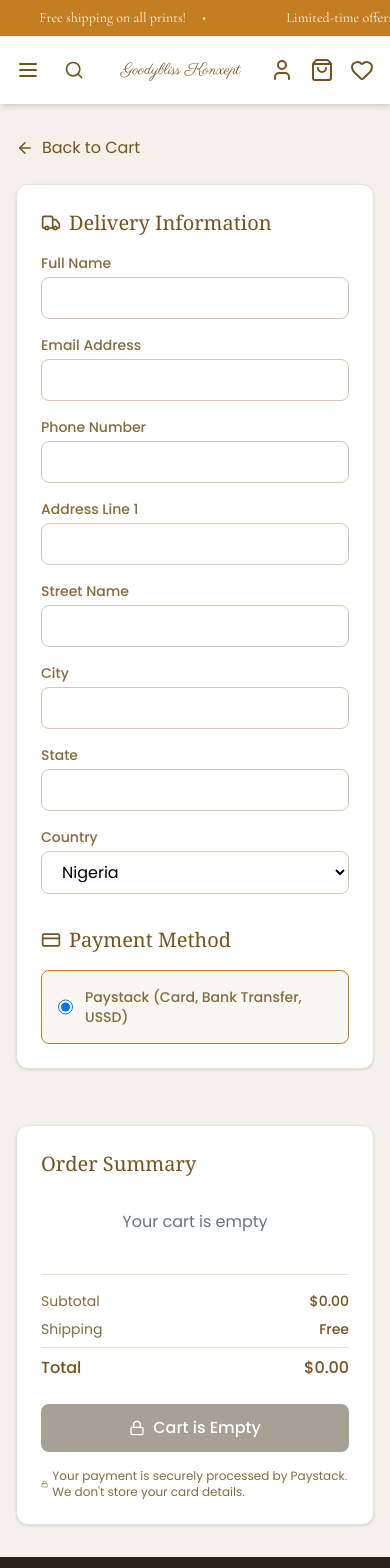
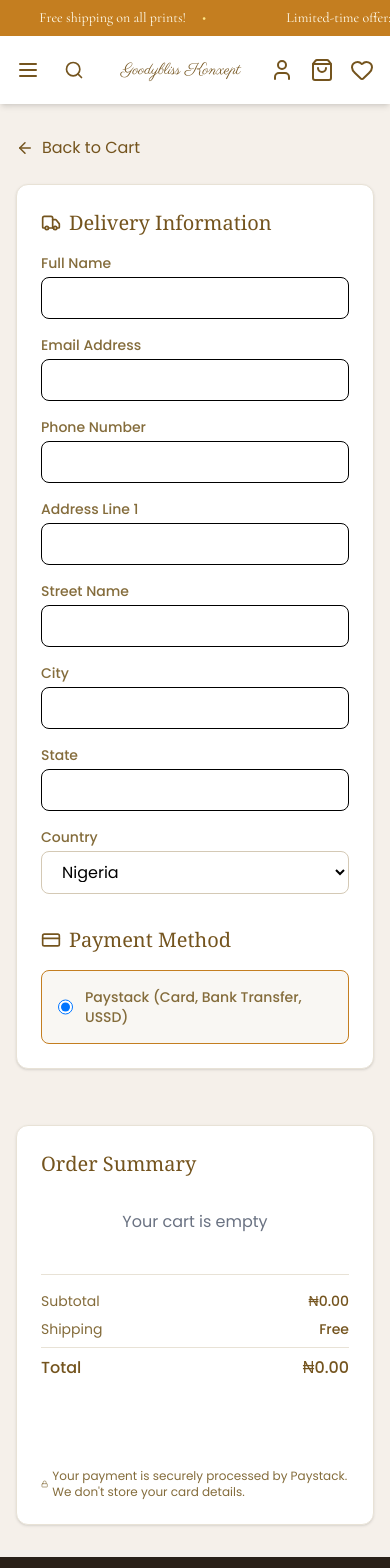
Before and after one commit to ukeje71/Goodybliss-Konxept, a React (Vite) app: page /checkout in a window 390 px wide. Shown: the top 1568 px of the page. Built offline with nearby package versions, Linux system fonts and the light colour scheme.

Commit message:
Feature:Changed currency

```diff
--- a/src/components/Layouts/Cart.jsx
+++ b/src/components/Layouts/Cart.jsx
@@ -52,7 +52,7 @@
                   <p className="text-sm text-[#846C3B]/80">{item.size}</p>
                   <div className="flex justify-between items-center mt-1">
                     <span className="text-[#74541e] font-medium">
-                      {/* ${item.price.toFixed(2)} */}
+                      {/* ₦{item.price.toFixed(2)} */}
                     </span>
                     <div className="flex items-center gap-2">
                       <button
@@ -98,7 +98,7 @@
           <div className="flex justify-between mb-4">
             <span className="text-[#846C3B]">Subtotal</span>
             <span className="text-[#74541e] font-medium">
-              ${getTotalPrice().toFixed(2)}
+              ₦{getTotalPrice().toFixed(2)}
             </span>
           </div>
           <Link
--- a/src/pages/Checkoutpage.jsx
+++ b/src/pages/Checkoutpage.jsx
@@ -28,8 +28,10 @@
     const errors = {};
     if (!formData.fullName.trim()) errors.fullName = "Full name required";
     if (!formData.email.trim()) errors.email = "Email required";
-    if (!formData.phoneNumber.trim()) errors.phoneNumber = "Phone number required";
-    if (!formData.addressLine1.trim()) errors.addressLine1 = "Address line required";
+    if (!formData.phoneNumber.trim())
+      errors.phoneNumber = "Phone number required";
+    if (!formData.addressLine1.trim())
+      errors.addressLine1 = "Address line required";
     if (!formData.streetName.trim()) errors.streetName = "Street name required";
     if (!formData.city.trim()) errors.city = "City required";
     if (!formData.state.trim()) errors.state = "State required";
@@ -52,7 +54,7 @@
 
   const handleInputChange = (e) => {
     const { name, value } = e.target;
-    setFormData(prev => ({ ...prev, [name]: value }));
+    setFormData((prev) => ({ ...prev, [name]: value }));
   };
 
   return (
@@ -85,10 +87,14 @@
                     name="fullName"
                     value={formData.fullName}
                     onChange={handleInputChange}
-                    className={`w-full px-4 py-2 border ${formErrors.fullName ? 'border-red-500' : 'border-[#d4c9b5]'} rounded-lg focus:ring-2 focus:ring-[#C47E20] focus:border-[#C47E20]`}
+                    className={`w-full px-4 py-2 border ₦{formErrors.fullName ? 'border-red-500' : 'border-[#d4c9b5]'} rounded-lg focus:ring-2 focus:ring-[#C47E20] focus:border-[#C47E20]`}
                     required
                   />
-                  {formErrors.fullName && <p className="text-red-500 text-xs mt-1">{formErrors.fullName}</p>}
+                  {formErrors.fullName && (
+                    <p className="text-red-500 text-xs mt-1">
+                      {formErrors.fullName}
+                    </p>
+                  )}
                 </div>
 
                 <div>
@@ -100,10 +106,14 @@
                     name="email"
                     value={formData.email}
                     onChange={handleInputChange}
-                    className={`w-full px-4 py-2 border ${formErrors.email ? 'border-red-500' : 'border-[#d4c9b5]'} rounded-lg focus:ring-2 focus:ring-[#C47E20] focus:border-[#C47E20]`}
+                    className={`w-full px-4 py-2 border ₦{formErrors.email ? 'border-red-500' : 'border-[#d4c9b5]'} rounded-lg focus:ring-2 focus:ring-[#C47E20] focus:border-[#C47E20]`}
                     required
                   />
-                  {formErrors.email && <p className="text-red-500 text-xs mt-1">{formErrors.email}</p>}
+                  {formErrors.email && (
+                    <p className="text-red-500 text-xs mt-1">
+                      {formErrors.email}
+                    </p>
+                  )}
                 </div>
 
                 <div>
@@ -115,10 +125,14 @@
                     name="phoneNumber"
                     value={formData.phoneNumber}
                     onChange={handleInputChange}
-                    className={`w-full px-4 py-2 border ${formErrors.phoneNumber ? 'border-red-500' : 'border-[#d4c9b5]'} rounded-lg focus:ring-2 focus:ring-[#C47E20] focus:border-[#C47E20]`}
+                    className={`w-full px-4 py-2 border ₦{formErrors.phoneNumber ? 'border-red-500' : 'border-[#d4c9b5]'} rounded-lg focus:ring-2 focus:ring-[#C47E20] focus:border-[#C47E20]`}
                     required
                   />
-                  {formErrors.phoneNumber && <p className="text-red-500 text-xs mt-1">{formErrors.phoneNumber}</p>}
+                  {formErrors.phoneNumber && (
+                    <p className="text-red-500 text-xs mt-1">
+                      {formErrors.phoneNumber}
+                    </p>
+                  )}
                 </div>
 
                 <div>
@@ -130,10 +144,14 @@
                     name="addressLine1"
                     value={formData.addressLine1}
                     onChange={handleInputChange}
-                    className={`w-full px-4 py-2 border ${formErrors.addressLine1 ? 'border-red-500' : 'border-[#d4c9b5]'} rounded-lg focus:ring-2 focus:ring-[#C47E20] focus:border-[#C47E20]`}
+                    className={`w-full px-4 py-2 border ₦{formErrors.addressLine1 ? 'border-red-500' : 'border-[#d4c9b5]'} rounded-lg focus:ring-2 focus:ring-[#C47E20] focus:border-[#C47E20]`}
                     required
                   />
-                  {formErrors.addressLine1 && <p className="text-red-500 text-xs mt-1">{formErrors.addressLine1}</p>}
+                  {formErrors.addressLine1 && (
+                    <p className="text-red-500 text-xs mt-1">
+                      {formErrors.addressLine1}
+                    </p>
+                  )}
                 </div>
 
                 <div>
@@ -145,10 +163,14 @@
                     name="streetName"
                     value={formData.streetName}
                     onChange={handleInputChange}
-                    className={`w-full px-4 py-2 border ${formErrors.streetName ? 'border-red-500' : 'border-[#d4c9b5]'} rounded-lg focus:ring-2 focus:ring-[#C47E20] focus:border-[#C47E20]`}
+                    className={`w-full px-4 py-2 border ₦{formErrors.streetName ? 'border-red-500' : 'border-[#d4c9b5]'} rounded-lg focus:ring-2 focus:ring-[#C47E20] focus:border-[#C47E20]`}
                     required
                   />
-                  {formErrors.streetName && <p className="text-red-500 text-xs mt-1">{formErrors.streetName}</p>}
+                  {formErrors.streetName && (
+                    <p className="text-red-500 text-xs mt-1">
+                      {formErrors.streetName}
+                    </p>
+                  )}
                 </div>
 
                 <div className="grid grid-cols-1 md:grid-cols-3 gap-4">
@@ -161,10 +183,14 @@
                       name="city"
                       value={formData.city}
                       onChange={handleInputChange}
-                      className={`w-full px-4 py-2 border ${formErrors.city ? 'border-red-500' : 'border-[#d4c9b5]'} rounded-lg focus:ring-2 focus:ring-[#C47E20] focus:border-[#C47E20]`}
+                      className={`w-full px-4 py-2 border ₦{formErrors.city ? 'border-red-500' : 'border-[#d4c9b5]'} rounded-lg focus:ring-2 focus:ring-[#C47E20] focus:border-[#C47E20]`}
                       required
                     />
-                    {formErrors.city && <p className="text-red-500 text-xs mt-1">{formErrors.city}</p>}
+                    {formErrors.city && (
+                      <p className="text-red-500 text-xs mt-1">
+                        {formErrors.city}
+                      </p>
+                    )}
                   </div>
 
                   <div>
@@ -176,10 +202,14 @@
                       name="state"
                       value={formData.state}
                       onChange={handleInputChange}
-                      className={`w-full px-4 py-2 border ${formErrors.state ? 'border-red-500' : 'border-[#d4c9b5]'} rounded-lg focus:ring-2 focus:ring-[#C47E20] focus:border-[#C47E20]`}
+                      className={`w-full px-4 py-2 border ₦{formErrors.state ? 'border-red-500' : 'border-[#d4c9b5]'} rounded-lg focus:ring-2 focus:ring-[#C47E20] focus:border-[#C47E20]`}
                       required
                     />
-                    {formErrors.state && <p className="text-red-500 text-xs mt-1">{formErrors.state}</p>}
+                    {formErrors.state && (
+                      <p className="text-red-500 text-xs mt-1">
+                        {formErrors.state}
+                      </p>
+                    )}
                   </div>
 
                   <div>
@@ -234,7 +264,10 @@
               <div className="space-y-4 mb-6 max-h-96 overflow-y-auto">
                 {cartItems.length > 0 ? (
                   cartItems.map((item) => (
-                    <div key={item.id} className="flex justify-between items-center">
+                    <div
+                      key={item.id}
+                      className="flex justify-between items-center"
+                    >
                       <div className="flex items-center">
                         <img
                           src={item.imageUrl}
@@ -242,48 +275,58 @@
                           className="w-12 h-12 object-cover rounded mr-3"
                         />
                         <div>
-                          <h3 className="text-sm font-medium text-[#74541e]">{item.title}</h3>
-                          <p className="text-xs text-[#846C3B]">Qty: {item.quantity}</p>
+                          <h3 className="text-sm font-medium text-[#74541e]">
+                            {item.title}
+                          </h3>
+                          <p className="text-xs text-[#846C3B]">
+                            Qty: {item.quantity}
+                          </p>
                         </div>
                       </div>
                       <span className="text-sm font-medium text-[#74541e]">
-                        ${(item.price * item.quantity).toFixed(2)}
+                        ₦{(item.price * item.quantity).toFixed(2)}
                       </span>
                     </div>
                   ))
                 ) : (
-                  <p className="text-center text-gray-500 py-4">Your cart is empty</p>
+                  <p className="text-center text-gray-500 py-4">
+                    Your cart is empty
+                  </p>
                 )}
               </div>
 
               <div className="border-t border-[#e8e2d6] pt-4 space-y-2">
                 <div className="flex justify-between">
                   <span className="text-sm text-[#846C3B]">Subtotal</span>
-                  <span className="text-sm font-medium text-[#74541e]">${subtotal.toFixed(2)}</span>
+                  <span className="text-sm font-medium text-[#74541e]">
+                    ₦{subtotal.toFixed(2)}
+                  </span>
                 </div>
                 <div className="flex justify-between">
                   <span className="text-sm text-[#846C3B]">Shipping</span>
                   <span className="text-sm font-medium text-[#74541e]">
-                    {shipping === 0 ? "Free" : `$${shipping.toFixed(2)}`}
+                    {shipping === 0 ? "Free" : `₦₦{shipping.toFixed(2)}`}
                   </span>
                 </div>
                 <div className="flex justify-between pt-2 border-t border-[#e8e2d6] mt-2">
                   <span className="font-medium text-[#74541e]">Total</span>
-                  <span className="font-medium text-[#74541e]">${total.toFixed(2)}</span>
+                  <span className="font-medium text-[#74541e]">
+                    ₦{total.toFixed(2)}
+                  </span>
                 </div>
               </div>
 
               <button
                 onClick={handleSubmit}
                 disabled={cartItems.length === 0}
-                className={`w-full mt-6 py-3 px-4 rounded-lg text-white font-medium flex items-center justify-center ${
+                className={`w-full mt-6 py-3 px-4 rounded-lg text-white font-medium flex items-center justify-center ₦{
                   cartItems.length === 0
                     ? 'bg-[#a8a095] cursor-not-allowed'
                     : 'bg-[#74541e] hover:bg-[#5a4218]'
                 }`}
               >
                 <Lock className="mr-2" size={16} />
-                {cartItems.length === 0 ? 'Cart is Empty' : 'Complete Checkout'}
+                {cartItems.length === 0 ? "Cart is Empty" : "Complete Checkout"}
               </button>
 
               <p className="text-xs text-[#846C3B] mt-4 flex items-center">
--- a/src/pages/Signuppage.jsx
+++ b/src/pages/Signuppage.jsx
@@ -60,7 +60,7 @@
       // Redirect based on role
       navigate(isAdmin ? "/admin/dashboard" : "/gallery", { replace: true });
       toast.success(
-        `Account created successfully! Welcome ${isAdmin ? "Admin" : "User"}!`
+        `Account created successfully! Welcome ₦{isAdmin ? "Admin" : "User"}!`
       );
     } catch (err) {
       console.error("Signup error:", err);
@@ -217,7 +217,7 @@
               <button
                 type="submit"
                 disabled={isLoading}
-                className={`w-full flex justify-center items-center py-3 px-4 border border-transparent rounded-lg shadow-sm text-white font-medium focus:outline-none focus:ring-2 focus:ring-offset-2 focus:ring-[#C47E20] ${
+                className={`w-full flex justify-center items-center py-3 px-4 border border-transparent rounded-lg shadow-sm text-white font-medium focus:outline-none focus:ring-2 focus:ring-offset-2 focus:ring-[#C47E20] ₦{
                   isLoading ? "bg-[#74541e]" : "bg-[#74541e] hover:bg-[#5a4218]"
                 }`}
               >
```
Also changed, not shown: src/components/Layouts/Cards2.jsx (+5 -11 lines), src/components/UI/Cards.jsx (+4 -4 lines), src/components/UI/Navbtn.jsx (+5 -3 lines), src/pages/CreateProductPage.jsx (+5 -5 lines), src/pages/Dashboardpage.jsx (+6 -6 lines), src/pages/ProductDetails.jsx (+4 -5 lines), src/pages/Wishlist.jsx (+9 -9 lines), src/components/Layouts/Dashboard/Sidebar.jsx (line endings or trailing spaces).
